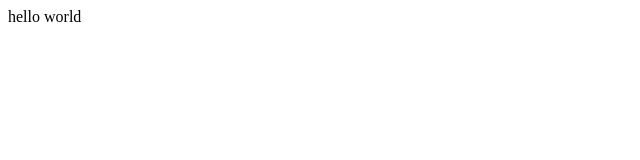
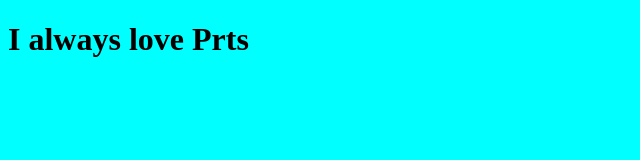
Before and after one commit to 211820182ttx/Git-Remote, a plain HTML site: page index.html in a window 1280 px wide. Shown: the whole page, without its empty margins (0-640 px from the left). Drawn offline with Linux system fonts and the light colour scheme.

Commit message:
Create git.css;Modified index.html:h1 and import git.css

```diff
--- /dev/null
+++ b/git.css
@@ -0,0 +1,4 @@
+body
+{
+background-color: cyan;
+}
--- a/index.html
+++ b/index.html
@@ -2,9 +2,10 @@
 <html lang="en">
 <head>
     <meta charset="UTF-8">
+    <link rel="stylesheet" type="text/css" href="git.css">
     <title>Title</title>
 </head>
 <body>
-hello world
+<h1>I always love Prts </h1>
 </body>
 </html>
```
